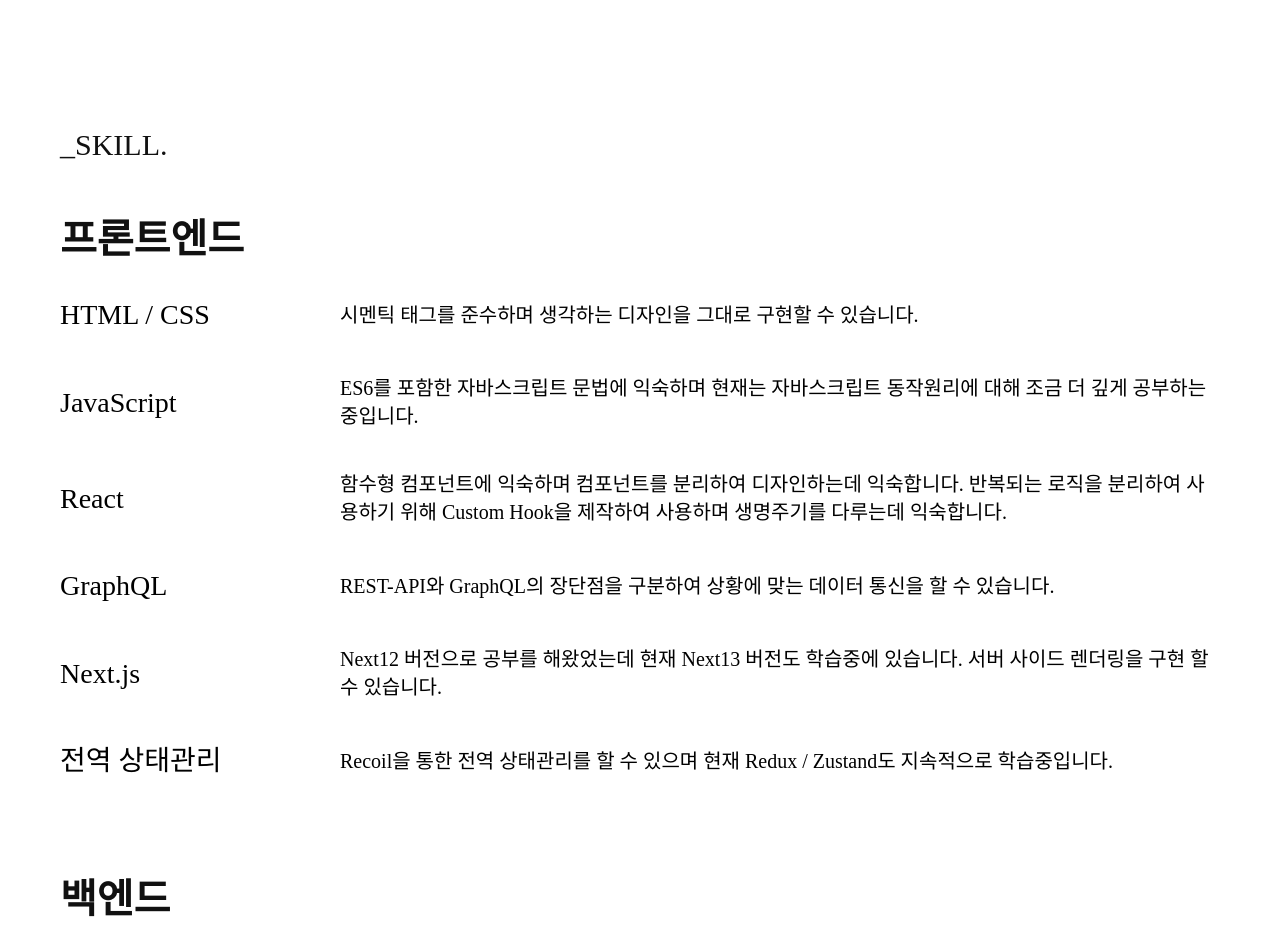
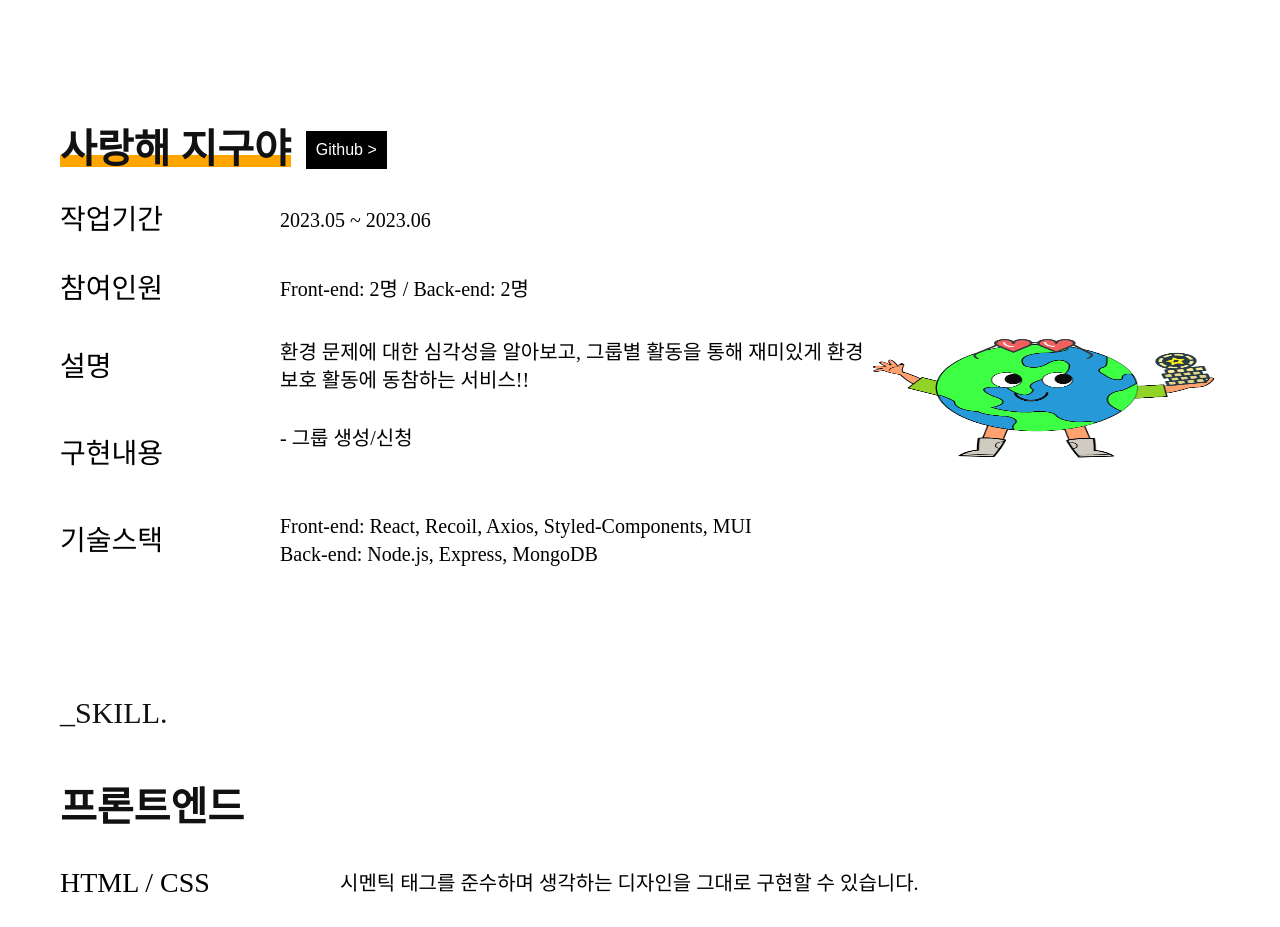
Before and after one commit to JeongTaekCho/Resume, a Next.js app: page /Resume/resume in a window 1280 px wide. Shown: the part 2529-3456 px from the top of the page. Built offline with nearby package versions, Linux system fonts and the light colour scheme; a web font is replaced by a local one.

Commit message:
💄 Design:  사랑해 지구야 프로젝트 설명 추가

```diff
--- a/src/app/resume/page.jsx
+++ b/src/app/resume/page.jsx
@@ -162,6 +162,47 @@ export default function Resume() {
                 </li>
               </ContentList>
               <img src="./images/wetrekking.png" width={450} height={120} data-aos="fade-left" />
+            </ProjectContents>
+          </ProjectContainer>
+          <ProjectContainer>
+            <ProjectTitleBox>
+              <ProjectTitle>사랑해 지구야</ProjectTitle>
+              <Link href="https://github.com/JeongTaekCho/Love-you-Earth" target="blank">
+                <ProjectDetailBtn>Github &gt;</ProjectDetailBtn>
+              </Link>
+            </ProjectTitleBox>
+            <ProjectContents>
+              <ContentList data-aos="fade-right">
+                <li>
+                  <span className="content-title">작업기간</span>
+                  <span>2023.05 ~ 2023.06</span>
+                </li>
+                <li>
+                  <span className="content-title">참여인원</span>
+                  <span>Front-end: 2명 / Back-end: 2명</span>
+                </li>
+                <li>
+                  <span className="content-title">설명</span>
+                  <span>
+                    환경 문제에 대한 심각성을 알아보고, 그룹별 활동을 통해 재미있게 환경보호 활동에 동참하는 서비스!!
+                  </span>
+                </li>
+                <li>
+                  <span className="content-title">구현내용</span>
+                  <ul>
+                    <li>
+                      <span>- 그룹 생성/신청</span>
+                    </li>
+                  </ul>
+                </li>
+                <li>
+                  <span className="content-title">기술스택</span>
+                  <span>
+                    Front-end: React, Recoil, Axios, Styled-Components, MUI <br /> Back-end: Node.js, Express, MongoDB
+                  </span>
+                </li>
+              </ContentList>
+              <img src="./images/love-earth.png" width={450} height={120} data-aos="fade-left" />
             </ProjectContents>
           </ProjectContainer>
         </ProjectBox>
```
Also changed, not shown: public/images/love-earth.png (added).
